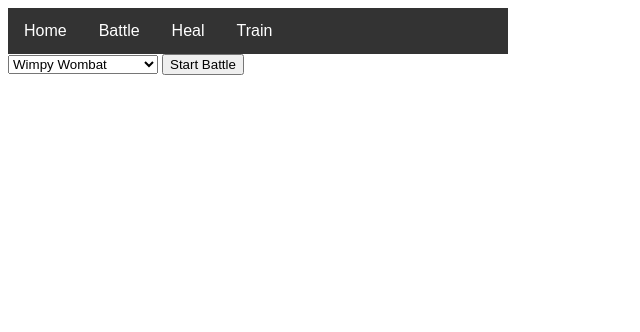
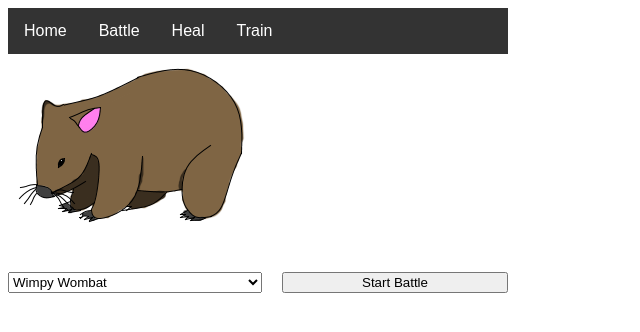
Before and after one commit to jwheatonumich/Basic-RPG, a plain HTML site: page battle/battle-select.html in a window 1280 px wide. Shown: the whole page, without its empty margins (0-640 px from the left). Drawn offline with Linux system fonts and the light colour scheme.

Commit message:
Added enemy image

```diff
--- a/battle/battle-select.html
+++ b/battle/battle-select.html
@@ -15,8 +15,11 @@
             <a href="../train/train.html">Train</a>
             </div>
 
-            <select id="enemies" name="enemies"></select>
-            <button id="startBattle" onclick="startBattle()">Start Battle</button>
+            <div id="game-div">
+                <img id="enemy-image" alt = "Enemy" src="./wimpy-wombat.png"><br>
+                <select id="enemies" name="enemies"></select>
+                <button id="startBattle" onclick="startBattle()">Start Battle</button>
+            </div>
         </div>
     </body>
 </html>
```
Also changed, not shown: battle/wimpy-wombat.png (added), 1 other file.
